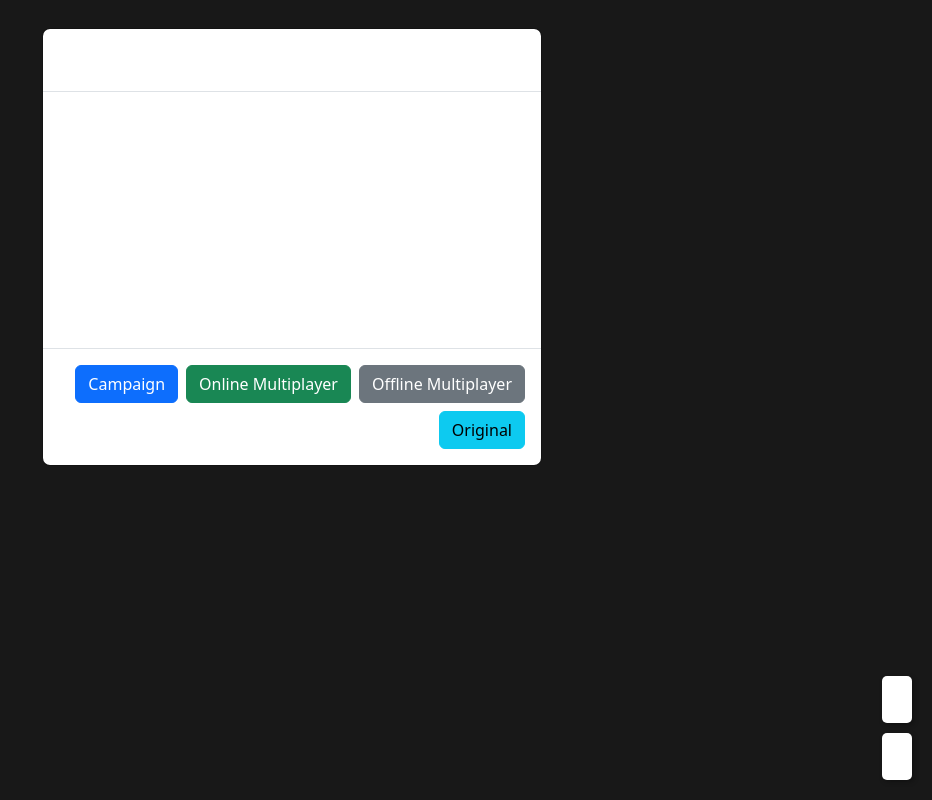
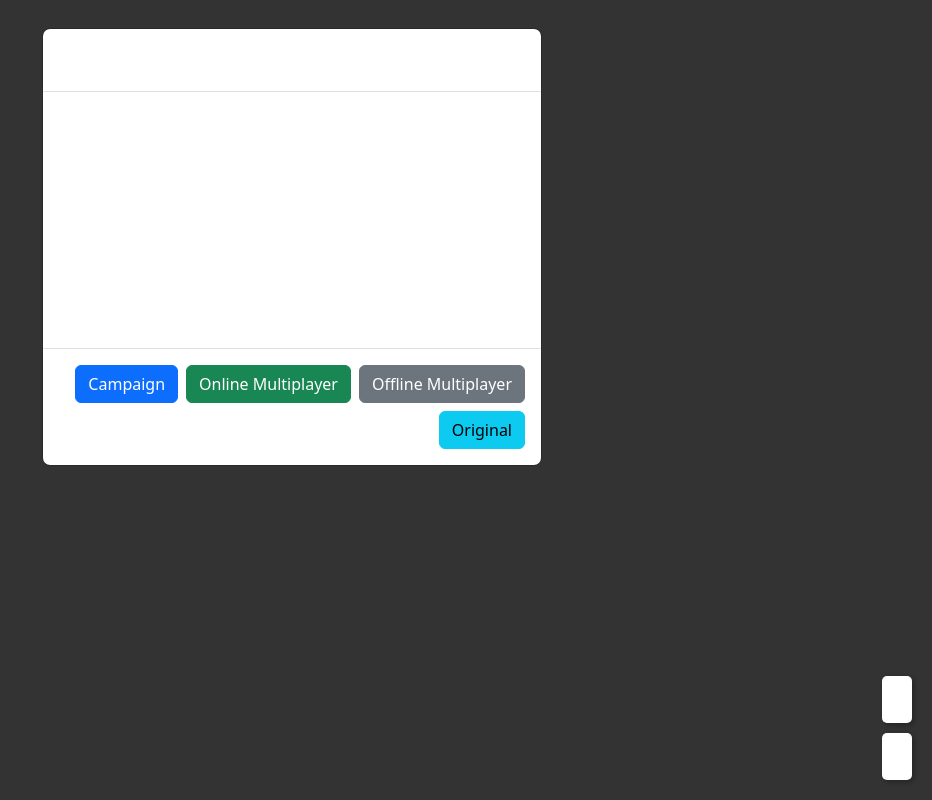
Before and after one commit to oldmartijntje/tiny-soup, a website built with Vite: page index.html in a window 1280 px wide. Shown: the whole page, without its empty margins (348-1280 px from the left). Built offline with nearby package versions, Linux system fonts and the light colour scheme.

Commit message:
css change

```diff
--- a/style.css
+++ b/style.css
@@ -4,7 +4,7 @@ html {
     margin: 0;
     width: 100vw;
     height: 100svh;
-    background-color: #181818;
+    background-color: #333333 !important;
     overflow: hidden;
     image-rendering: pixelated;
     display: flex;
```
